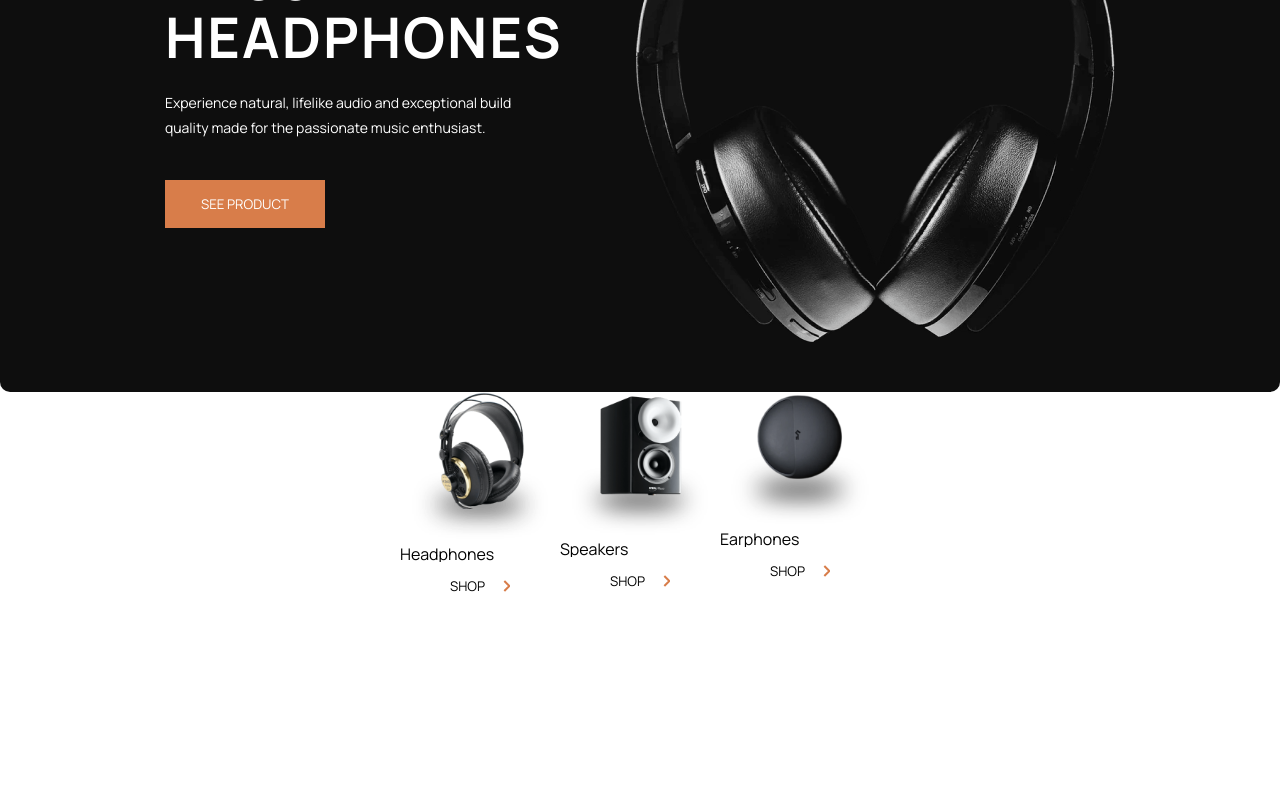
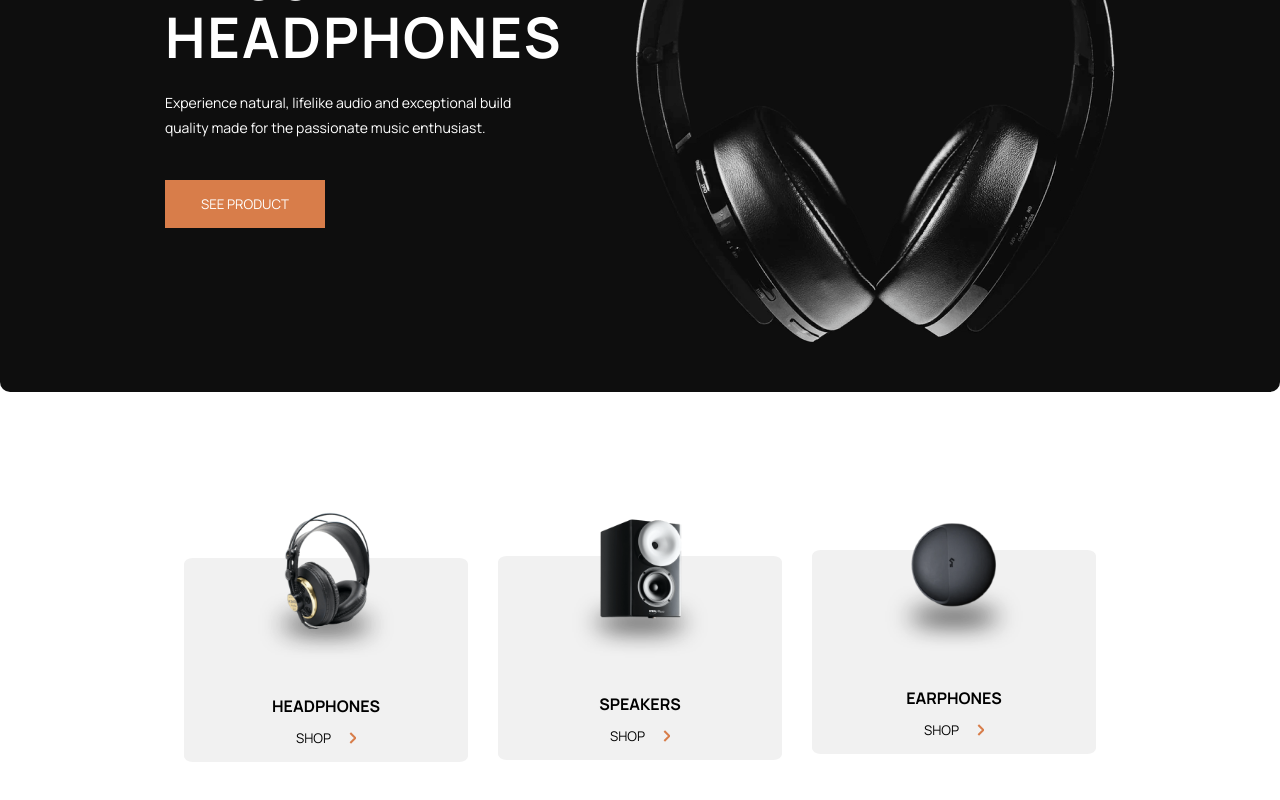
Before and after one commit to mishaglass/audiosite, a React (Create React App) app: page / in a window 1280 px wide. Shown: the part 318-1118 px from the top of the page. Before the commit the page ends 928 px from the top, so only its background shows below. Built offline with nearby package versions, Linux system fonts and the light colour scheme.

Commit message:
finished another component

```diff
--- a/src/components/LinkBar/LinkBar.module.scss
+++ b/src/components/LinkBar/LinkBar.module.scss
@@ -3,5 +3,14 @@
 .linkBar {
   display: flex;
   justify-content: center;
+  align-items: center;
   background-color: $white;
+
+  margin: 7.5rem 0 10rem 0;
 }
+
+@media screen and (max-width: 640px) {
+  .linkBar {
+    flex-direction: column;
+  }
+}
--- a/src/components/LinkBar/exportImages.js
+++ b/src/components/LinkBar/exportImages.js
@@ -6,17 +6,17 @@ const CardImages = [
   {
     id: 1,
     src: headphonesCard,
-    category: 'Headphones',
+    category: 'HEADPHONES',
   },
   {
     id: 2,
     src: speakersCard,
-    category: 'Speakers',
+    category: 'SPEAKERS',
   },
   {
     id: 3,
     src: earphonesCard,
-    category: 'Earphones',
+    category: 'EARPHONES',
   },
 ];
 
--- a/src/components/LinkCard/LinkCard.jsx
+++ b/src/components/LinkCard/LinkCard.jsx
@@ -4,9 +4,15 @@ import { BUTTON_TYPES } from '../../constants/buttonTypes';
 const LinkCard = ({ image, category, id }) => {
   return (
     <div className={styles.linkCard} key={id}>
+      {' '}
       <img src={image} className={styles.linkCard__image} alt={category} />
       <p className={styles.linkCard__category}>{category}</p>
-      <Button type={BUTTON_TYPES.LIGHT} text={'SHOP'} />
+      <Button
+        className={styles.linkCard__button}
+        type={BUTTON_TYPES.GRAY_LIGHT}
+        text={'SHOP'}
+      />
+      <div className={styles.backgroundGray}></div>
     </div>
   );
 };
--- a/src/components/LinkCard/LinkCard.module.scss
+++ b/src/components/LinkCard/LinkCard.module.scss
@@ -1,13 +1,53 @@
+@import '../../scss/variables';
+
 .linkCard {
-  max-height: 17.75rem;
+  position: relative;
+  z-index: 1;
+  max-height: 21.875rem;
+  max-width: 17.75rem;
   height: 100%;
+  width: 100%;
   display: flex;
   flex-direction: column;
-  justify-content: space-between;
+  justify-content: center;
+  align-items: center;
+  margin: 0 0.938rem 0;
   &__image {
     max-height: 10rem;
     max-width: 10rem;
-    height: 100%;
-    width: 100%;
+    margin-bottom: 2rem;
+  }
+  &__category {
+    text-align: center;
+    font-weight: 700;
+  }
+
+  &__button > span {
+    color: gray;
   }
 }
+.backgroundGray {
+  background-color: $gray_light;
+  position: absolute;
+  max-width: 21.875rem;
+  max-height: 12.75rem;
+  width: 100%;
+  height: 100%;
+  z-index: -1;
+  bottom: 0;
+  border-radius: 3%;
+}
+
+@media screen and (max-width: 640px) {
+  .linkCard {
+    margin-bottom: 1rem;
+
+    &__button {
+      padding: 0;
+    }
+  }
+
+  .backgroundGray {
+    bottom: 0;
+  }
+}
--- a/src/components/common/Button/Button.jsx
+++ b/src/components/common/Button/Button.jsx
@@ -2,13 +2,18 @@ import React from 'react';
 import styles from './Button.module.scss';
 import shopButtonArrow from '../../../assets/icon/shopButtonArrow.svg';
 
-const Button = ({ type, text }) => {
+const Button = ({ type, text, className }) => {
   return (
-    <button className={`${styles.button} ${styles[type]}`}>
-      <span>{text}</span>
-      {(type === 'light' && (
-        <img className={styles.shopButtonArrow} src={shopButtonArrow} alt="" />
-      )) ||
+    <button className={`${styles.button} ${styles[type]} ${className}`}>
+      {text}
+      {type === 'light' ||
+        (type === 'gray_light' && (
+          <img
+            className={styles.shopButtonArrow}
+            src={shopButtonArrow}
+            alt="shop button arrow"
+          />
+        )) ||
         ''}
     </button>
   );
--- a/src/components/common/Button/Button.module.scss
+++ b/src/components/common/Button/Button.module.scss
@@ -37,10 +37,16 @@
 
   border: none;
   &:hover {
+    background-color: $orange;
+  }
+}
+.gray_light {
+  background-color: $gray_light;
+  border: none;
+  &:hover {
     color: $orange;
   }
 }
-
 .shopButtonArrow {
   margin-left: 18px;
 }
--- a/src/constants/buttonTypes.js
+++ b/src/constants/buttonTypes.js
@@ -2,4 +2,5 @@ export const BUTTON_TYPES = {
   PRIMARY: 'primary',
   SECONDARY: 'secondary',
   LIGHT: 'light',
+  GRAY_LIGHT: 'gray_light',
 };
```
